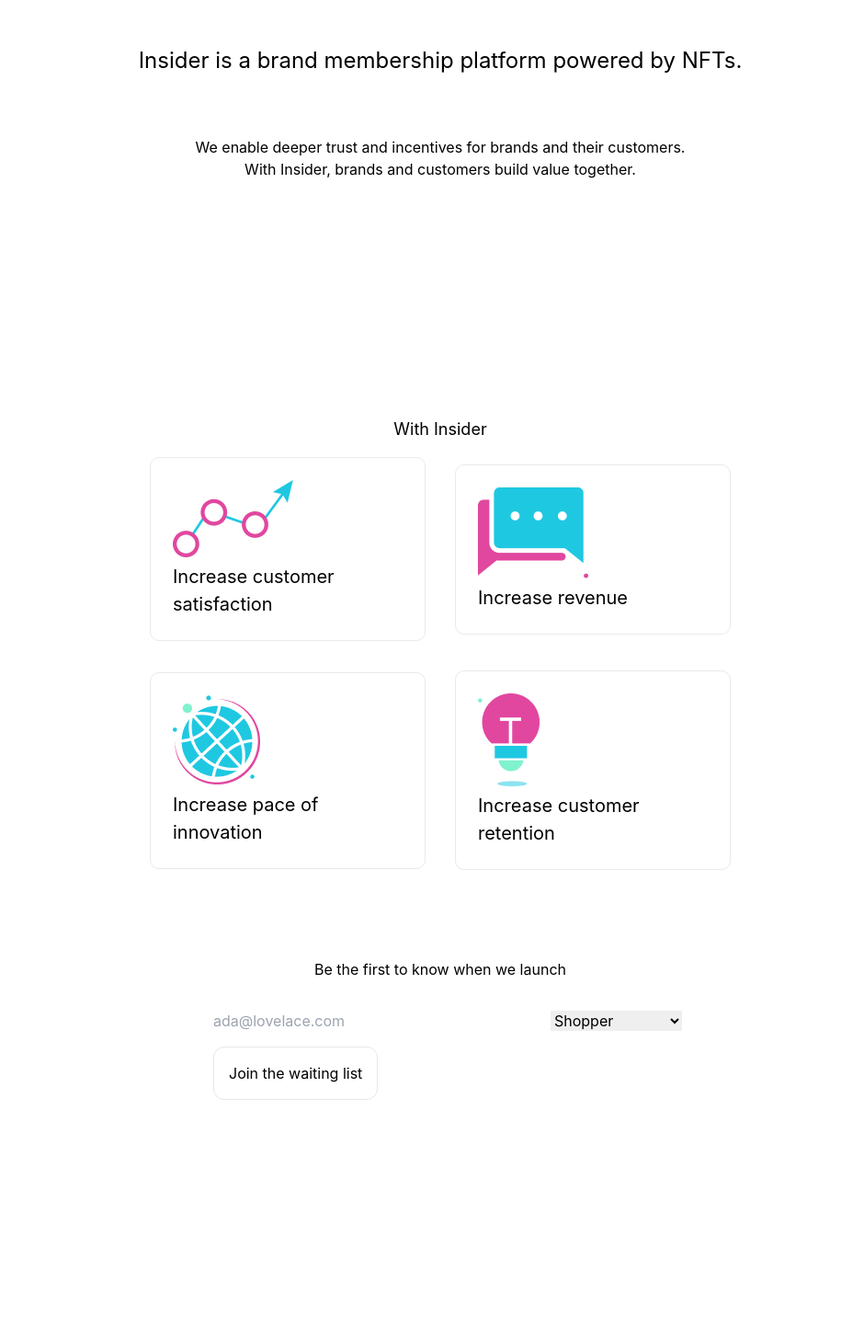
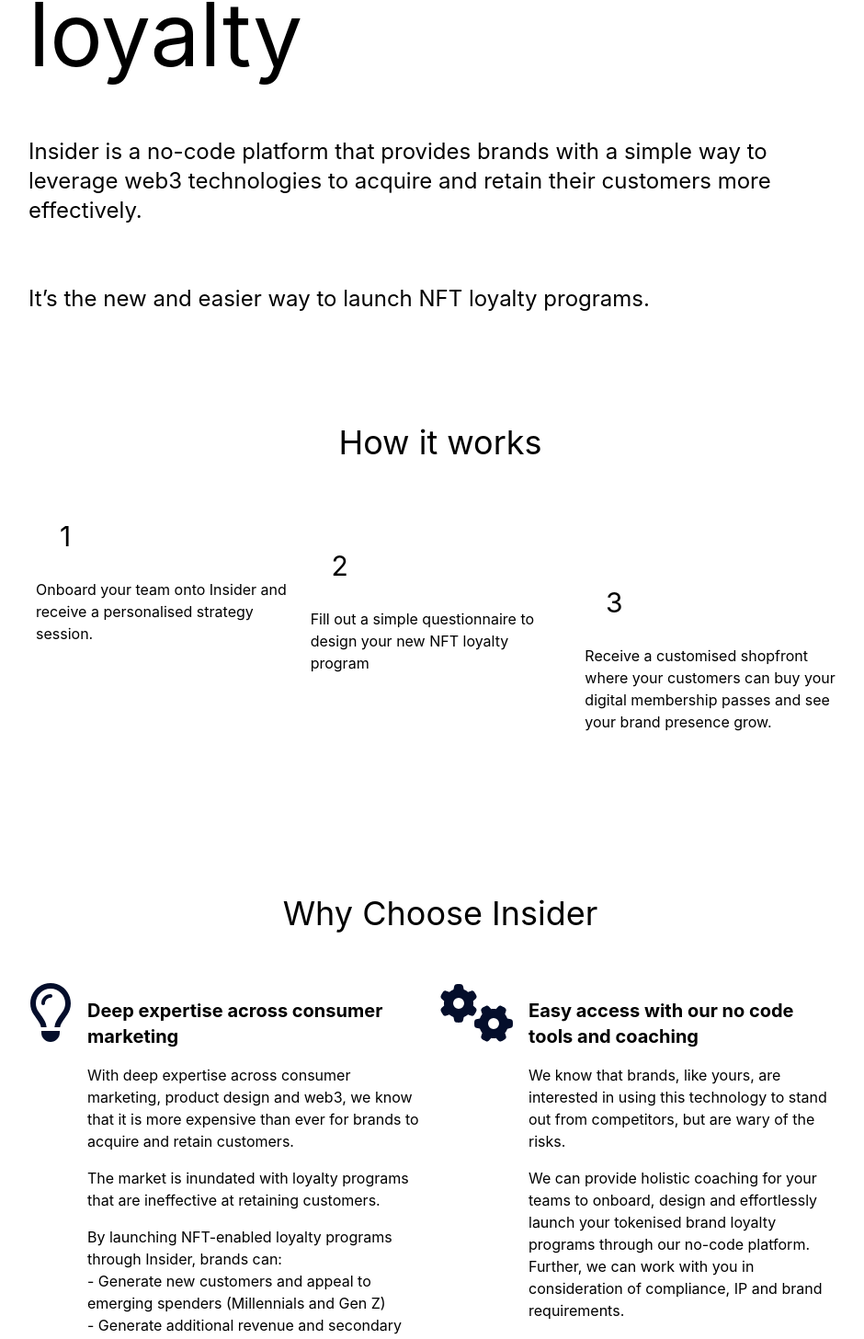
Before and after one commit to nivaaz/insiderapp, a Next.js app: page / in a window 1280 px wide. Shown: the part 453-1909 px from the top of the page at 92% size, without its empty margins (161-1101 px from the left). Before the commit the page ends 1681 px from the top, so only its background shows below. Built offline with nearby package versions, Linux system fonts and the light colour scheme; no server answers.

Commit message:
feat: rebrand + add new content

```diff
--- a/package.json
+++ b/package.json
@@ -10,6 +10,10 @@
     "export": "next export"
   },
   "dependencies": {
+    "@fortawesome/fontawesome-svg-core": "^6.2.0",
+    "@fortawesome/free-regular-svg-icons": "^6.2.0",
+    "@fortawesome/free-solid-svg-icons": "^6.2.0",
+    "@fortawesome/react-fontawesome": "^0.2.0",
     "firebase": "^9.9.4",
     "next": "12.2.5",
     "react": "18.2.0",
--- a/pages/_app.js
+++ b/pages/_app.js
@@ -1,5 +1,8 @@
 import React from "react";
 import "../styles/globals.css";
+import { config } from '@fortawesome/fontawesome-svg-core'
+import '@fortawesome/fontawesome-svg-core/styles.css'
+config.autoAddCss = false
 
 function MyApp ({ Component, pageProps }) {
   return <Component {...pageProps} />;
--- a/pages/index.js
+++ b/pages/index.js
@@ -1,33 +1,35 @@
 import Head from "next/head";
-import Image from "next/image";
 import { useContext, useState } from "react";
 import styles from "../styles/Home.module.css";
-import { features } from "../constants/insider-features";
 import { FirebaseContext } from "../components/firebaseProvider";
 import { addEmailToWaitlist, app } from "../components/firebase";
+import { FontAwesomeIcon } from "@fortawesome/react-fontawesome";
+import { faLightbulb } from "@fortawesome/free-regular-svg-icons";
+import { faGears, faSwatchbook } from "@fortawesome/free-solid-svg-icons";
 
 const Home = () => {
-  const feat = features.map((item) => (
-    <a key={item.copy} className={styles.card}>
-      <Image src={item.image} />
-      <p> {item.copy} </p>
-    </a>
-  ));
-
+  const iconSize = "4x";
   return (
     <div className={styles.container}>
       <Head>
         <title>Insider</title>
         <meta
           name="description"
-          content="Insider | Build trust and community with NFTs."
+          content="Insider | Turn customers into investors and supercharge loyalty."
         />
         <link rel="icon" href="/favicon.ico" />
+        <link rel="preconnect" href="https://fonts.googleapis.com" />
+        <link rel="preconnect" href="https://fonts.gstatic.com" crossorigin />
+        <link
+          href="https://fonts.googleapis.com/css2?family=Poppins:wght@300;400;500&family=Raleway:ital,wght@0,300;0,400;0,500;0,600;1,300&display=swap"
+          rel="stylesheet"
+        />
       </Head>
       <FirebaseContext.Provider value={app}>
-        <main className={styles.main}>
+        <main className="w-full mt-4 mx-auto md:max-w-4xl md:mt-8">
           <nav className="flex justify-between w-full">
-            <p> Insider</p>
+            {/* TODO: change to logo */}
+            <p> Insider </p>
             <button
               className="border px-4 py-2 rounded-xl"
               onClick={() => {
@@ -37,31 +39,151 @@
                 });
               }}
             >
-              Join the waitlist{" "}
+              Join the waitlist
             </button>
           </nav>
-          <div className="h-screen flex flex-col justify-center">
-            <h1 className={styles.title}>
-              Build trust and community with NFTs.
+          <div className="h-screen flex flex-col justify-center pt-24 md:pt-0">
+            <h1 className="text-4xl  md:text-8xl">
+              Turn customers into investors and supercharge loyalty
             </h1>
 
-            <p className={styles.description}>
-              Insider is a brand membership platform powered by NFTs.
+            <p className="text-2xl pt-16">
+              Insider is a no-code platform that provides brands with a simple
+              way to leverage web3 technologies to acquire and retain their
+              customers more effectively.
             </p>
-            <p className="text-center">
-              We enable deeper trust and incentives for brands and their
-              customers.
-            </p>
-            <p className="text-center">
-              With Insider, brands and customers build value together.
+            <p className="text-2xl pt-16">
+              {" "}
+              It’s the new and easier way to launch NFT loyalty programs.
             </p>
           </div>
 
-          <div className="rounded-xl">
-            <h2 className="text-center text-lg"> With Insider </h2>
-            <div className={styles.grid}>{feat}</div>
+          <section className="flex flex-col pb-32">
+            <div> </div>
+            <h2 className="text-center text-4xl py-10"> How it works </h2>
+
+            <div className="grid md:grid-cols-3">
+              <div className="p-2">
+                <div className="p-4 rounded-full bg-white w-16 h-16 mb-4">
+                  <p className="text-3xl text-center pb-2 text-black"> 1 </p>{" "}
                 </div>
-        </main>
+                <span>
+                  {" "}
+                  <p>
+                    {" "}
+                    Onboard your team onto Insider and receive a personalised
+                    strategy session.
+                  </p>{" "}
+                </span>
+              </div>
+              <div className="p-2 md:pt-10">
+                <div className="p-4 rounded-full bg-white w-16 h-16 mb-4">
+                  <p className="text-3xl text-center pb-2 text-black"> 2 </p>{" "}
+                </div>
+                <span>
+                  {" "}
+                  <p>
+                    Fill out a simple questionnaire to design your new NFT
+                    loyalty program
+                  </p>{" "}
+                </span>
+              </div>
+              <div className="p-2 md:pt-20">
+                <div className="p-4 rounded-full bg-white w-16 h-16 mb-4 ">
+                  <p className="text-3xl text-center pb-2 text-black"> 3 </p>{" "}
+                </div>
+                <span>
+                  {" "}
+                  <p>
+                    {" "}
+                    Receive a customised shopfront where your customers can buy
+                    your digital membership passes and see your brand presence
+                    grow.{" "}
+                  </p>{" "}
+                </span>
+              </div>
+            </div>
+          </section>
+          <section className=" pb-32">
+            <div>
+              <h2 className="md:text-center text-4xl py-10">
+                Why Choose Insider{" "}
+              </h2>
+              {/*  */}
+              <div className="flex md:flex-row flex-col">
+                <div className="flex flex-col md:flex-row pt-4 w-full">
+                  <div className="w-1/5">
+                    <FontAwesomeIcon
+                      color="#040E2B"
+                      icon={faLightbulb}
+                      size={iconSize}
+                    />
+                  </div>
+                  <div className="p-4">
+                    <p className="font-bold text-xl">
+                      {" "}
+                      Deep expertise across consumer marketing{" "}
+                    </p>
+                    <div>
+                      <p className="pt-4">
+                        {" "}
+                        With deep expertise across consumer marketing, product
+                        design and web3, we know that it is more expensive than
+                        ever for brands to acquire and retain customers.
+                      </p>
+                      <p className="pt-4">
+                        The market is inundated with loyalty programs that are
+                        ineffective at retaining customers.
+                      </p>
+                      <p className="pt-4">
+                        By launching NFT-enabled loyalty programs through
+                        Insider, brands can:
+                      </p>
+                      <ul>
+                        <li>
+                          - Generate new customers and appeal to emerging
+                          spenders (Millennials and Gen Z)
+                        </li>
+                        <li>
+                          - Generate additional revenue and secondary royalties
+                        </li>
+                        <li>- Identify and activate superfan communities</li>
+                      </ul>
+                    </div>
+                  </div>
+                </div>
+                {/*  */}
+                <div className="flex flex-col md:flex-row pt-4 w-full">
+                  <div className="w-1/5">
+                    <FontAwesomeIcon
+                      color="#040E2B"
+                      icon={faGears}
+                      size={iconSize}
+                    />
+                  </div>
+                  <div className="p-4">
+                    <p className="font-bold  text-xl">
+                      Easy access with our no code tools and coaching
+                    </p>
+                    <div>
+                      <p className="pt-4">
+                        We know that brands, like yours, are interested in using
+                        this technology to stand out from competitors, but are
+                        wary of the risks.
+                      </p>
+                      <p className="pt-4">
+                        We can provide holistic coaching for your teams to
+                        onboard, design and effortlessly launch your tokenised
+                        brand loyalty programs through our no-code platform.
+                        Further, we can work with you in consideration of
+                        compliance, IP and brand requirements.
+                      </p>
+                    </div>
+                  </div>
+                </div>
+              </div>
+            </div>
+          </section>
           <FirebaseContext.Consumer>
             {() => (
               <>
@@ -74,6 +196,7 @@
               </>
             )}
           </FirebaseContext.Consumer>
+        </main>
       </FirebaseContext.Provider>
     </div>
   );
@@ -96,12 +219,16 @@
     }
   };
   if (isSubmitted) {
-    return <> Got it, thanks!</>;
+    return (
+      <div className="w-full text-center">
+        <p> We have your email, thank you!</p>
+      </div>
+    );
   } else {
     return (
       <>
         <p className="py-4 mx-auto"> Be the first to know when we launch</p>
-        <span className="mx-auto">
+        <span className="mx-auto flex">
           <input
             onChange={(e) => setEmail(e.target.value)}
             className="bg-white rounded-lg p-4 text-black"
@@ -114,6 +241,7 @@
           <select
             name="customerType"
             id="customerType"
+            className="bg-white border rounded-md px-4 mx-4"
             onChange={(e) => {
               setCustomerType(e.target.value);
             }}
@@ -123,7 +251,10 @@
             <option value="business owner">Business Owner</option>
           </select>
           <p className="text-red font-bold"> {error}</p>
-          <button className="border p-4 ml-4 rounded-xl" onClick={handleClick}>
+          <button
+            className="border p-4 ml-4 rounded-xl bg-black text-white"
+            onClick={handleClick}
+          >
             Join the waiting list{" "}
           </button>
         </span>
--- a/styles/globals.css
+++ b/styles/globals.css
@@ -20,8 +20,8 @@
     color-scheme: dark;
   }
   body {
-    color: white;
-    background: black;
+    background: #f4f3f4;
+    color: #040E2B;
   }
 }
 
```
Also changed, not shown: content.ts (added), 1 other file (tests, documents, lock files or other folders). Lines whose indentation alone changed are shown as unchanged.
